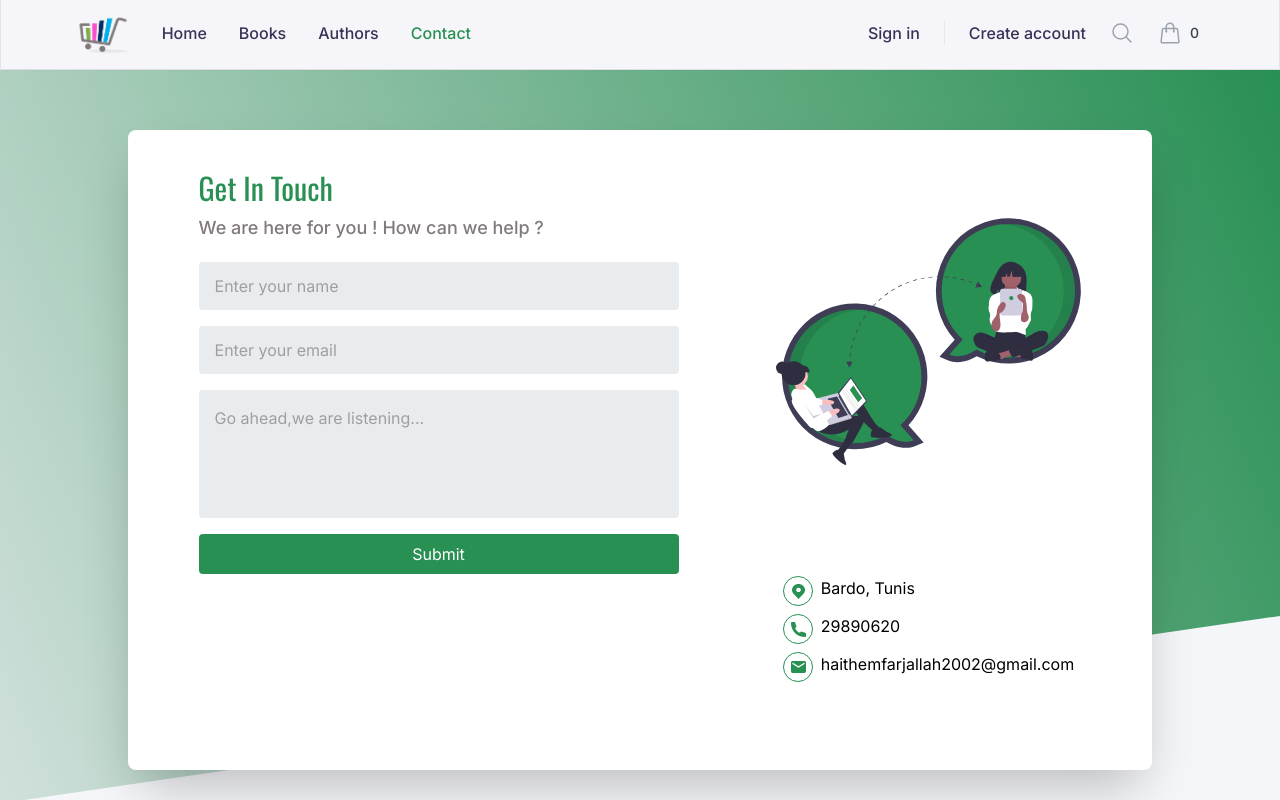
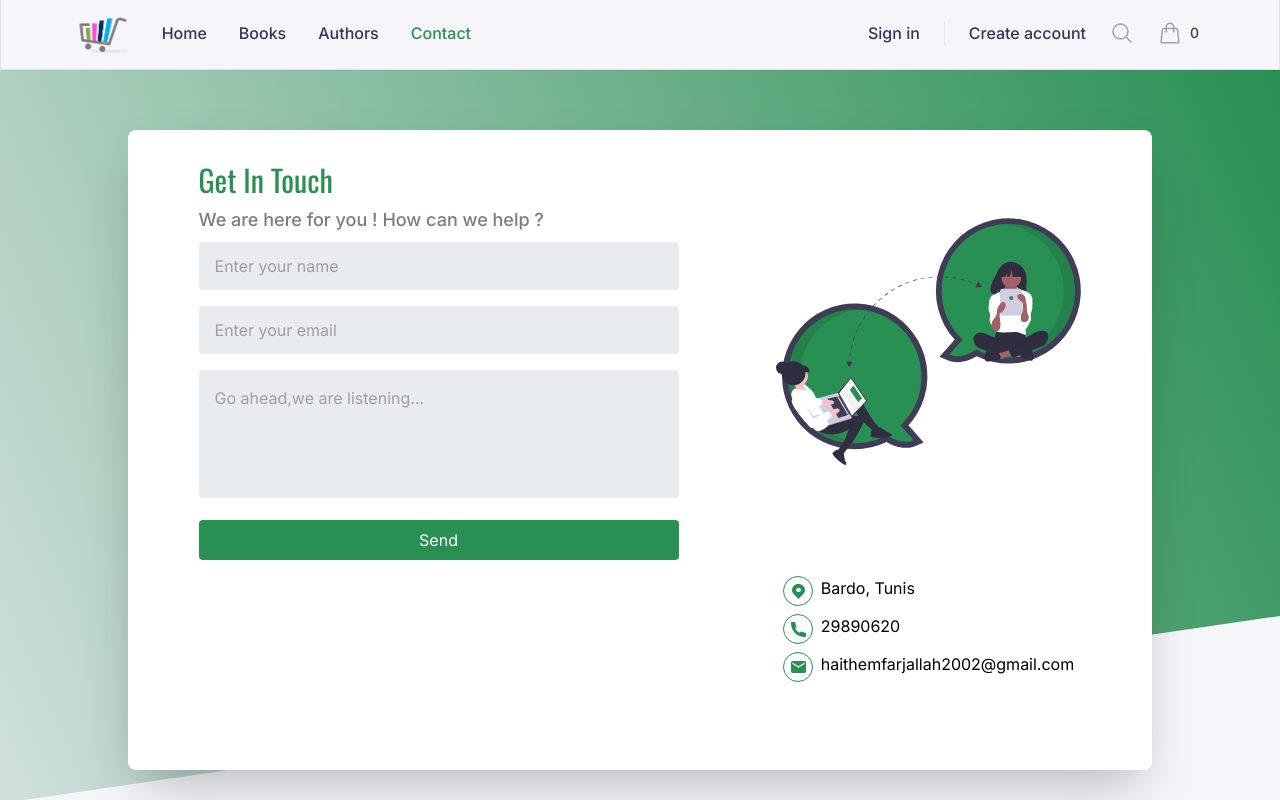
Before and after one commit to Haithem-Farjallah/BookStore, a React (Create React App) app in the folder frontend/: page /Contact in a window 1280 px wide. Shown: the top 800 px of the page. Built offline with nearby package versions, Linux system fonts and the light colour scheme.

Commit message:
Sending email in contact component using EmailJs

```diff
--- a/frontend/package.json
+++ b/frontend/package.json
@@ -3,6 +3,7 @@
   "version": "0.1.0",
   "private": true,
   "dependencies": {
+    "@emailjs/browser": "^4.3.3",
     "@fortawesome/fontawesome-svg-core": "^6.4.2",
     "@fortawesome/free-brands-svg-icons": "^6.4.2",
     "@fortawesome/free-regular-svg-icons": "^6.5.1",
--- a/frontend/src/components/Contact.jsx
+++ b/frontend/src/components/Contact.jsx
@@ -1,23 +1,52 @@
-import React, { useState } from "react";
+import React, { useRef, useState } from "react";
 import background from "../images/background.svg";
 import ContactUs from "../images/ContactUs.svg";
 import location from "../images/Group 17.svg";
 import call from "../images/Group 18.svg";
 import mail from "../images/Group 19.svg";
+import emailjs from "@emailjs/browser";
 
 const Contact = () => {
+  const form = useRef();
   const [formData, setformData] = useState({
     username: "",
     email: "",
     text: "",
   });
-  console.log(formData);
+  const [loading, setLoading] = useState(false);
+  const [errors, setErrors] = useState({});
   const handleChange = (e) => {
     setformData({ ...formData, [e.target.id]: e.target.value });
+    setErrors({ ...errors, [e.target.id]: "" });
   };
-  const handleSubmit = (e) => {
+
+  const sendEmail = (e) => {
     e.preventDefault();
-    console.log("working ");
+    const newErrors = {};
+    if (!formData.username) newErrors.username = "Username is required";
+    if (!formData.text) newErrors.text = "Text is required";
+    if (!formData.email) newErrors.email = "email is required";
+    const emailRegex = /^[^\s@]+@[^\s@]+\.[^\s@]+$/;
+    if (!emailRegex.test(formData.email)) newErrors.email = "unvalid email";
+    if (Object.keys(newErrors).length > 0) {
+      setErrors(newErrors);
+      return;
+    }
+    setLoading(true);
+    emailjs
+      .sendForm("service_0q5gm5a", "template_6uco05h", form.current, {
+        publicKey: "onvPj8Zp_qJPbhiBW",
+      })
+      .then(
+        () => {
+          console.log("SUCCESS!");
+          setLoading(false);
+        },
+        (error) => {
+          console.log("FAILED...", error.text);
+          setLoading(false);
+        }
+      );
   };
   return (
     <div className="h-screen relative">
@@ -32,44 +61,71 @@ const Contact = () => {
       <div className="absolute top-0 w-full h-[95vh] flex items-center justify-center ">
         <div className="bg-white p-8 flex justify-around gap-5 h-[80vh] w-[80%] shadow-2xl rounded-lg ">
           <form
-            onSubmit={handleSubmit}
+            onSubmit={sendEmail}
+            ref={form}
             className="flex flex-col w-[50%] h-full"
           >
-            <div className="mb-5">
-              <h1 className="text-3xl text-bgreen my-2 font-[Oswald]">
+            <div className="mb-2">
+              <h1 className="text-3xl text-bgreen mb-2 font-[Oswald]">
                 Get In Touch
               </h1>
               <p className="text-lg font-medium text-pgray">
                 We are here for you ! How can we help ?
               </p>
             </div>
+            <div className={`${errors.username ? "mb-1" : "mb-4"}`}>
               <input
                 type="text"
                 onChange={handleChange}
                 id="username"
+                name="user_name"
                 placeholder="Enter your name"
-              className="mb-4   h-12 px-4 rounded text-darkblue bg-grayy outline-none placeholder:text-[#9F9F9F]"
+                className=" h-12 w-full px-4 rounded text-darkblue bg-grayy outline-none placeholder:text-[#9F9F9F]"
               />
+              {errors.username && (
+                <p className="text-red-500 text-xs font-bold pl-2 mt-1">
+                  {errors.username}
+                </p>
+              )}
+            </div>
+
+            <div className={`${errors.email ? "mb-1" : "mb-4"}`}>
               <input
                 type="email"
                 onChange={handleChange}
                 id="email"
+                name="user_email"
                 placeholder="Enter your email"
-              className="mb-4   h-12 px-4 rounded text-darkblue bg-grayy outline-none placeholder:text-[#9F9F9F]"
+                className="  h-12 w-full px-4 rounded text-darkblue bg-grayy outline-none placeholder:text-[#9F9F9F]"
               />
+              {errors.email && (
+                <p className="text-red-500 text-xs font-bold pl-2 mt-1">
+                  {errors.email}
+                </p>
+              )}
+            </div>
+            <div className={`${errors.text ? "mb-1" : "mb-4"}`}>
               <textarea
                 onChange={handleChange}
                 id="text"
+                name="message"
                 placeholder="Go ahead,we are listening..."
                 rows="5"
                 cols="30"
-              className="mb-4  w-full  h-32 resize-none px-4 pt-4 rounded text-darkblue bg-grayy outline-none placeholder:text-[#9F9F9F]"
+                className=" w-full  h-32 resize-none px-4 pt-4 rounded text-darkblue bg-grayy outline-none placeholder:text-[#9F9F9F]"
               ></textarea>
+              {errors.text && (
+                <p className="text-red-500 text-xs font-bold pl-2 mb-4">
+                  {errors.text}
+                </p>
+              )}
+            </div>
             <button
               type="submit"
-              className="bg-bgreen text-white py-2 px-4 rounded hover:opacity-95"
+              disabled={loading}
+              className="bg-bgreen text-white py-2 px-4 rounded hover:opacity-95 disabled:opacity-90"
             >
-              Submit
+              {loading ? "Sending..." : "Send"}
             </button>
           </form>
           <div className="flex  flex-col items-center justify-around">
```
Also changed, not shown: 1 other file (tests, documents, lock files or other folders). Lines whose indentation alone changed are shown as unchanged.
